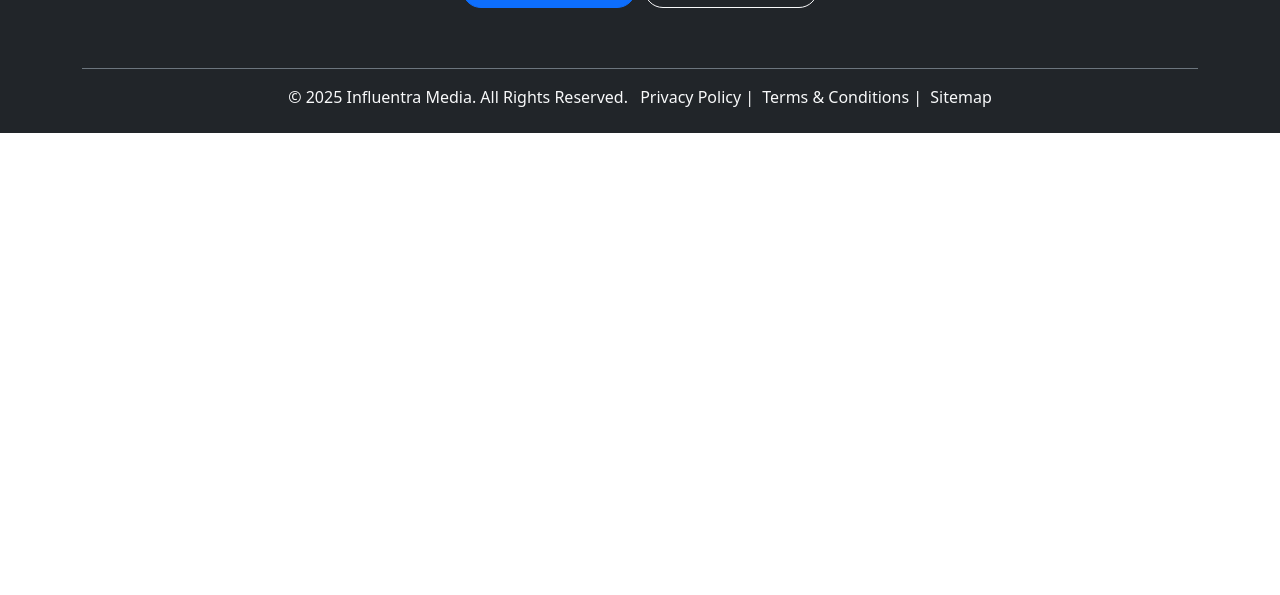
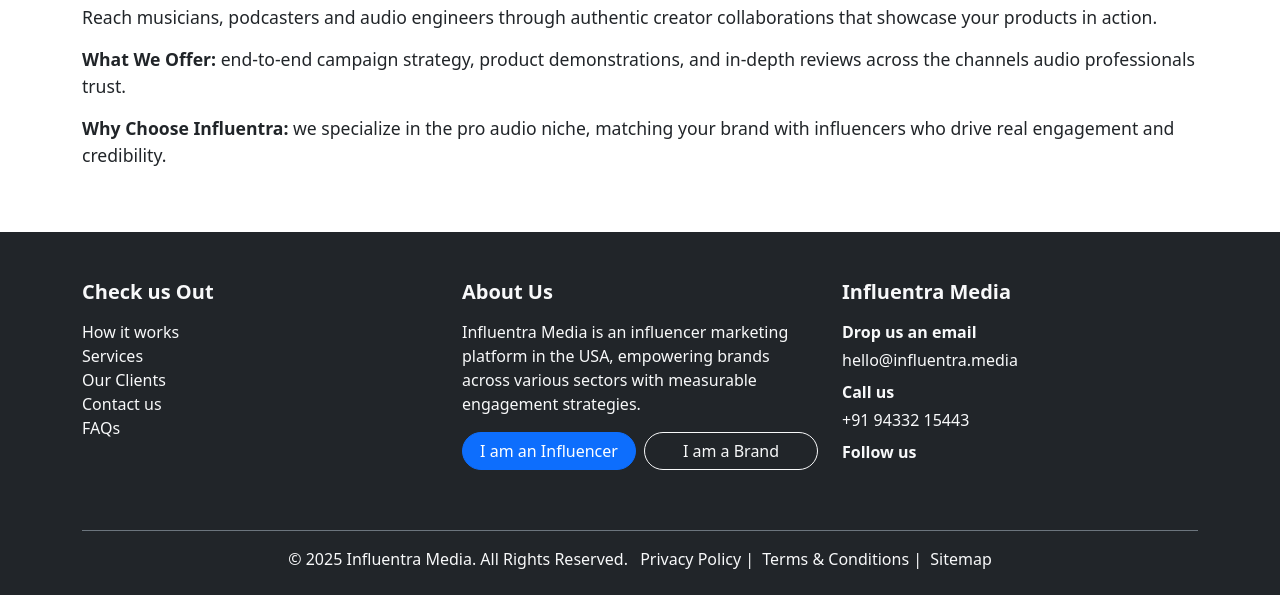
Before and after one commit to sukanta481/influentra-media, a PHP site: page /pro-audio-influencers.php in a window 1280 px wide. Shown: the part 495-1090 px from the top of the page. Before the commit the page ends 628 px from the top, so only its background shows below. Run offline with PHP 8.4, Linux system fonts and the light colour scheme.

Commit message:
Add page metadata support and update Pro Audio service

```diff
--- a/includes/header.php
+++ b/includes/header.php
@@ -9,7 +9,10 @@
 <html lang="en">
 <head>
   <meta charset="UTF-8">
-  <title>Influentra</title>
+  <title><?= isset($page_title) ? htmlspecialchars($page_title) : 'Influentra' ?></title>
+  <?php if (isset($page_description)): ?>
+  <meta name="description" content="<?= htmlspecialchars($page_description) ?>">
+  <?php endif; ?>
   <meta name="viewport" content="width=device-width, initial-scale=1.0">
   <link href="<?= $base_url ?>/css/style.css" rel="stylesheet">
   <link href="https://cdn.jsdelivr.net/npm/bootstrap@5.3.2/dist/css/bootstrap.min.css" rel="stylesheet">
--- a/pro-audio-influencers.php
+++ b/pro-audio-influencers.php
@@ -1,6 +1,13 @@
-<?php include 'includes/header.php'; ?>
+<?php
+$page_title = 'Pro Audio Influencers';
+$page_description = 'Connect your brand with respected creators in the audio community.';
+include 'includes/header.php';
+?>
 <div class="container py-5 simple-page">
   <h1 class="text-center">Pro Audio Influencers</h1>
-  <p class="lead text-center">Details about our Pro Audio Influencers service will be placed here.</p>
+  <img class="img-fluid mb-4" src="img/pro-audio-cover.jpg" alt="Pro Audio Influencers">
+  <p>Reach musicians, podcasters and audio engineers through authentic creator collaborations that showcase your products in action.</p>
+  <p><strong>What We Offer:</strong> end-to-end campaign strategy, product demonstrations, and in-depth reviews across the channels audio professionals trust.</p>
+  <p><strong>Why Choose Influentra:</strong> we specialize in the pro audio niche, matching your brand with influencers who drive real engagement and credibility.</p>
 </div>
 <?php include 'includes/footer.php'; ?>
```
